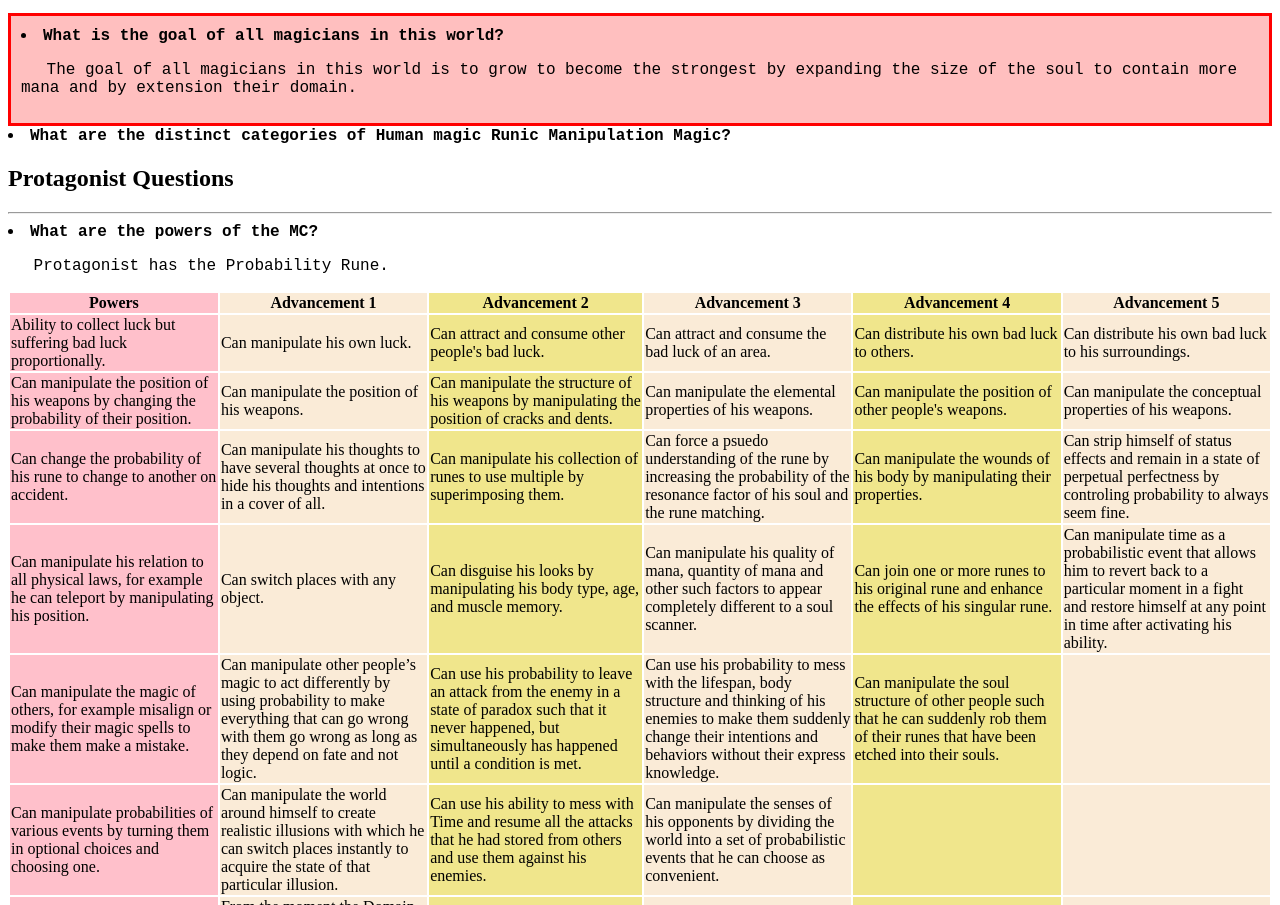
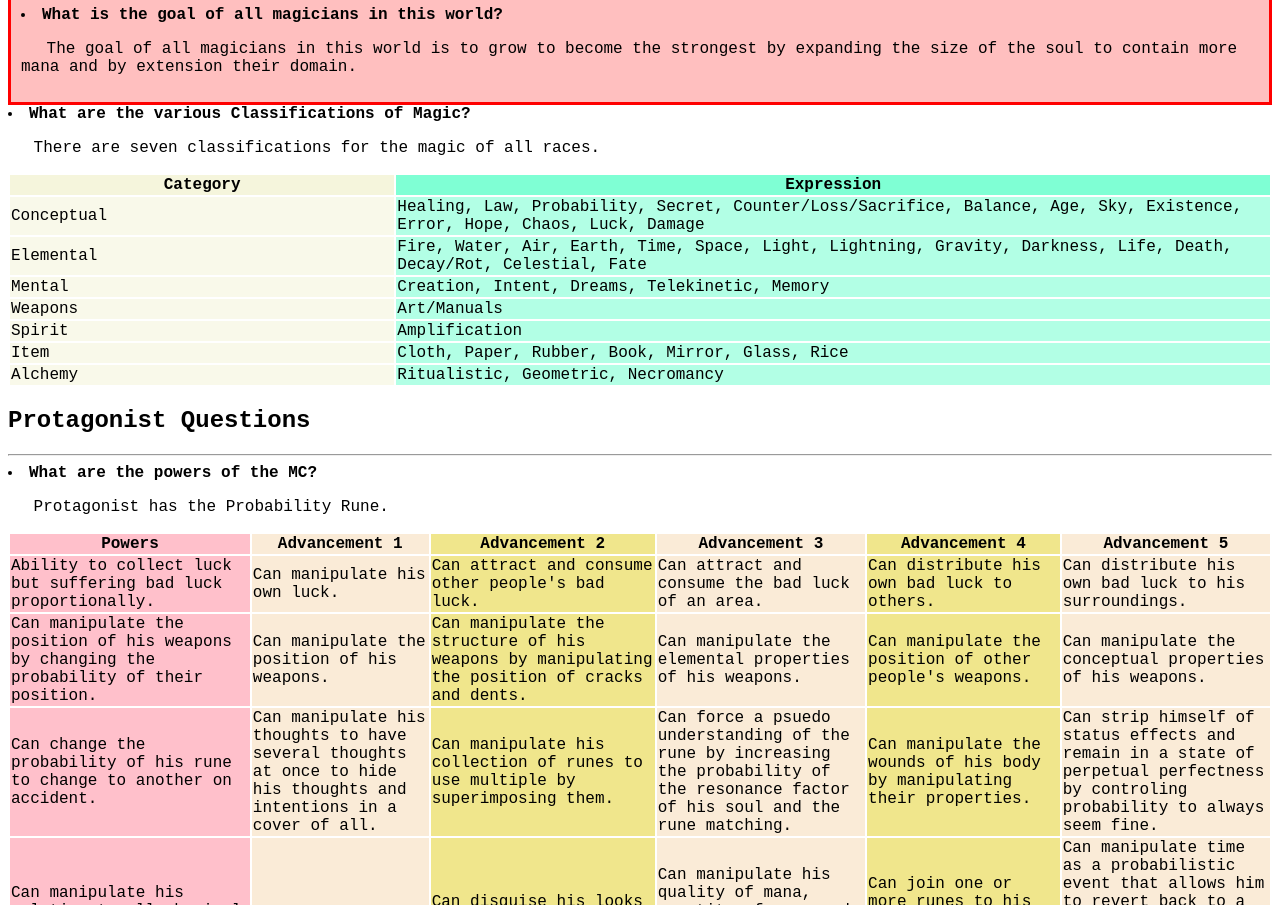
Before and after one commit to UtkarshJha329/Fantasy-Story, a plain HTML site: page index.html in a window 1280 px wide. Shown: the part 2263-3168 px from the top of the page. Drawn offline with Linux system fonts and the light colour scheme.

Commit message:
Magic Categories.
Categories magic can be classified into for the entire world, including all races.

```diff
--- a/PageStyle.css
+++ b/PageStyle.css
@@ -1,3 +1,7 @@
+body {
+    font-family : 'Courier New';
+}
+
 table {
     width : 100%;
 }
@@ -20,7 +24,22 @@ td {
 
 .Advancement-Even {
     background-color: khaki;
+}
 
+.Magic-Classification-Category-Heading {
+    background-color: beige;
+}
+
+.Magic-Classification-Expression-Heading {
+    background-color: aquamarine;
+}
+
+.Magic-Classification-Category {
+    background-color: rgba(245, 245, 220, 0.600);
+}
+
+.Magic-Classification-Expression {
+    background-color: rgba(127, 255, 212, 0.600);
 }
 
 .magicians-aim {
--- a/index.html
+++ b/index.html
@@ -84,7 +84,43 @@
         <p> &emsp; The goal of all magicians in this world is to grow to become the strongest by expanding the size of the soul to contain more mana and by extension their domain. </p>
     </div>
 
-    <li><p style="display: inline;"> <b> What are the distinct categories of Human magic Runic Manipulation Magic? </b> </p></li>
+    <li><p style="display: inline;"> <b> What are the various Classifications of Magic? </b> </p></li>
+    <p> &emsp; There are seven classifications for the magic of all races. </p>
+    <table>
+        <tr>
+            <th class="Magic-Classification-Category-Heading">Category</th>
+            <th class="Magic-Classification-Expression-Heading">Expression</th>
+        </tr>
+        <tr>
+            <td class="Magic-Classification-Category">Conceptual</td>
+            <td class="Magic-Classification-Expression">Healing, Law, Probability, Secret, Counter/Loss/Sacrifice, Balance, Age, Sky, Existence, Error, Hope, Chaos, Luck, Damage</td>
+        </tr>
+        <tr>
+            <td class="Magic-Classification-Category">Elemental</td>
+            <td class="Magic-Classification-Expression">Fire, Water, Air, Earth, Time, Space, Light, Lightning, Gravity, Darkness, Life, Death, Decay/Rot, Celestial, Fate</td>
+        </tr>
+        <tr>
+            <td class="Magic-Classification-Category">Mental</td>
+            <td class="Magic-Classification-Expression">Creation, Intent, Dreams, Telekinetic, Memory</td>
+        </tr>
+        <tr>
+            <td class="Magic-Classification-Category">Weapons</td>
+            <td class="Magic-Classification-Expression">Art/Manuals</td>
+        </tr>
+        <tr>
+            <td class="Magic-Classification-Category">Spirit</td>
+            <td class="Magic-Classification-Expression">Amplification</td>
+        </tr>
+        <tr>
+            <td class="Magic-Classification-Category">Item</td>
+            <td class="Magic-Classification-Expression">Cloth, Paper, Rubber, Book, Mirror, Glass, Rice</td>
+        </tr>
+        <tr>
+            <td class="Magic-Classification-Category">Alchemy</td>
+            <td class="Magic-Classification-Expression">Ritualistic, Geometric, Necromancy</td>
+        </tr>
+    </table>
+
 
 
     <h2>Protagonist Questions</h2>
```
